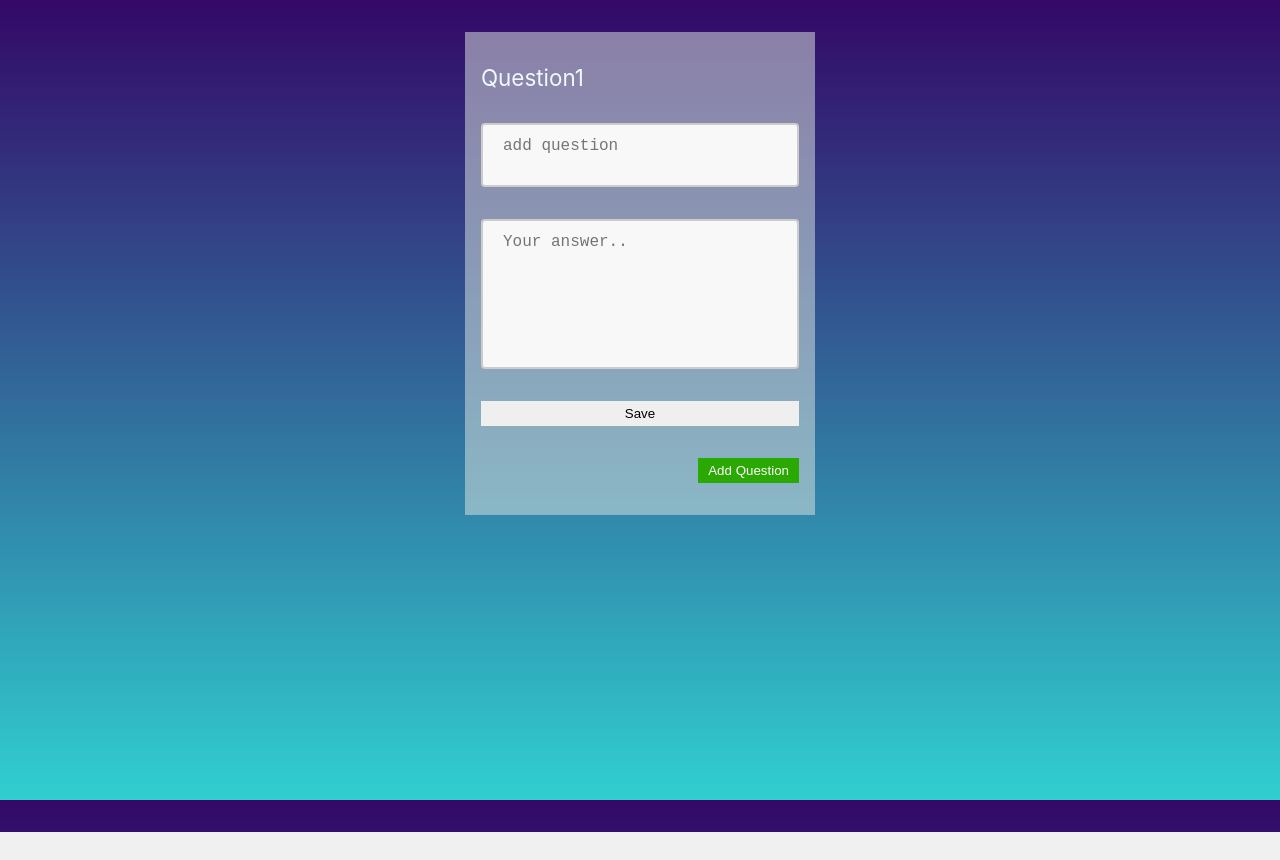
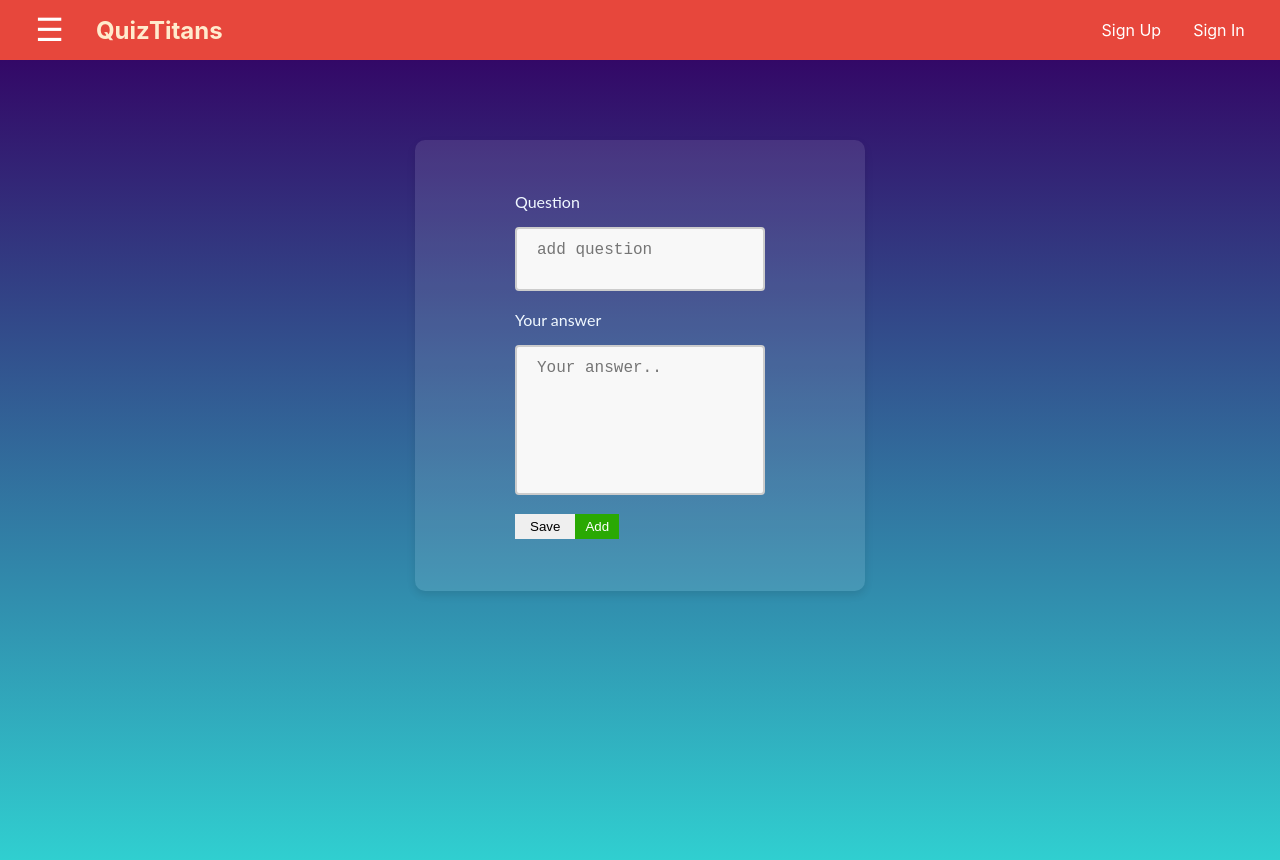
Before and after one commit to shweta-585/QuizTitans_SDS, a React (Create React App) app in the folder frontend/: page /create in a window 1280 px wide. Before the commit the page ends 832 px from the top, so only its background shows below. Built offline with nearby package versions, Linux system fonts and the light colour scheme.

Commit message:
update navbar

```diff
--- a/frontend/src/App.js
+++ b/frontend/src/App.js
@@ -1,4 +1,4 @@
-import { Container } from "@mui/material";
+// import { Container } from "@mui/material";
 import MyNavbar from "./WebParts/newnav";
 import MyCarousel from "./WebParts/myCarousel";
 import MyHeroes from "./WebParts/MyHeroes";
@@ -12,9 +12,8 @@ function App() {
   <>
 
     <Router>
-    <Container>
+      <Routes>
 
-      <Routes>
         <Route path="/" element={ <MyLogin /> }/>
 
         <Route path="/home" element={
@@ -24,11 +23,17 @@ function App() {
             <MyCarousel />
           </>
         } />
-        <Route path="/create" element={<CreateQuiz />} />
+
+        <Route path="/create" element={
+          <>
+            <MyNavbar />
+            <CreateQuiz />
+          </>
+        } />
+
       </Routes>
+    </Router>
 
-    </Container>
-    </Router>
   </>
   );
 }
--- a/frontend/src/WebParts/myLogin.jsx
+++ b/frontend/src/WebParts/myLogin.jsx
@@ -14,16 +14,16 @@ const MyLogin = () => {
 
   return (
     <>
-      <div className="container">
+      <div className="login-container">
         <div className="login-box">
 
-          <form onSubmit={handleSubmit(onSubmit)}>
+          <form className='login-form' onSubmit={handleSubmit(onSubmit)}>
 
             <div className="username">
                 <input {...register("email", { required: true })}
                   type="email"
                   placeholder="Username"
-                  className='form-input'
+                  className='login-input'
                 />
                 { errors.email && <div>Username is required</div> }
             </div>
@@ -32,12 +32,12 @@ const MyLogin = () => {
                 <input {...register("password", { required: true , minLength: 3})}
                   type="password"
                   placeholder="Password"
-                  className='form-input'
+                  className='login-input'
                 />
                 { errors.password && <div style={{color:'white'}}>Password length should be minimum 6</div> }
             </div>
 
-            <button disabled={isSubmitting} type="submit" value="login">Login</button>
+            <button className='login-btn' disabled={isSubmitting} type="submit" value="login">Login</button>
           </form>
         </div>
      </div>
--- a/frontend/src/WebParts/myQuiz.jsx
+++ b/frontend/src/WebParts/myQuiz.jsx
@@ -4,15 +4,27 @@ import '../styles/quiz.css'
 const CreateQuiz = () => {
   return (
     <div>
-      <div className="container">
-        <div className="quiz-main">
-          <div className="question">
-              <label>Question1 </label>
-              <textarea className="ques" type="text" placeholder="add question"/>
-              <textarea className="answer" type="text" placeholder='Your answer..'></textarea>
-              <input type='submit' value={'Save'} className='save-ques'/>
-              <input type='submit' name='newQuestion' value={'Add Question'} className='add-ques'/>
-          </div>
+      <div className="quiz-container">
+        <div className="quiz-box">
+
+          <form className='quiz-form'>
+
+            <div>
+              <label>Question </label>
+              <textarea className="quiz-input ques" type="text" placeholder="add question"/>
+            </div>
+
+            <div>
+              <label>Your answer </label>
+              <textarea className="quiz-input ans" type="text" placeholder='Your answer..'></textarea>
+            </div>
+
+            <button type='submit' value={'Save'} className='save-ques'>Save</button>
+
+            <button type='submit' name='newQuestion' className='add-ques'>Add</button>
+
+          </form>
+
         </div>
     </div>
     </div>
--- a/frontend/src/WebParts/newnav.jsx
+++ b/frontend/src/WebParts/newnav.jsx
@@ -47,7 +47,7 @@
               <IconButton>
                 <HomeIcon />
               </IconButton>
-              <Button component={Link} to='/'>Home</Button>
+              <Button component={Link} to='/home'>Home</Button>
             </Box>
 
             <Box display="flex" alignItems="center" justifyContent="flex-start" mb={2}>
@@ -68,7 +68,7 @@
               <IconButton>
                 <LogoutIcon />
               </IconButton>
-              <Button component={Link} to='/logout'>Log Out</Button>
+              <Button component={Link} to='/'>Log Out</Button>
             </Box>
           </Box>
         </Drawer>
--- a/frontend/src/index.js
+++ b/frontend/src/index.js
@@ -11,7 +11,7 @@ root.render(
       domain='dev-lgfh33tsshamobc2.us.auth0.com'
       clientId='AnUf8tGfLvXHfCIXLoFmsdh7wsilh5pa'
       authorizationParams={{
-        redirect_uri: window.location.origin
+        redirect_uri: "http://localhost:3000/create"
       }}
     >
       <App />
--- a/frontend/src/styles/login.css
+++ b/frontend/src/styles/login.css
@@ -3,22 +3,15 @@
     padding: 0;
     box-sizing: border-box;
 }
-.container{
+.login-container {
     height: 100vh;
-    width: 100%;
-    color: aliceblue;
-}
-body {
     background-image: linear-gradient(to top, #30cfd0 0%, #330867 100%);
-    font-family: sans-serif;
     font-family: 'Lato';
     display: flex;
     justify-content: center;
-    align-items: center;
-    height: 100vh;
-    margin: 0;
 }
 .login-box {
+    height: 40vh;
     border-radius: 10px;
     box-shadow: 0 4px 8px rgba(0, 0, 0, 0.1);
     text-align: center;
@@ -27,14 +20,13 @@ body {
     padding: 20px;
     box-shadow: 0 4px 8px rgba(0, 0, 0, 0.1);
     background-color: #ffffff1a;
-    margin-top: 30vh;
+    margin-top: 10vh;
 }
-form{
+.login-form{
     padding: 2rem 5rem;
     text-align: center;
 }
-
-input[type="email"], input[type="password"] {
+.login-input{
     font-size: 1rem;
     width: 100%;
     padding: 0.8rem;
@@ -48,7 +40,7 @@ input:focus{
 outline: none;
 border: 2px solid rgb(197, 215, 251);
 }
-button {
+.login-btn {
 position: relative;
 width: 100%;
 padding: 0.8rem;
--- a/frontend/src/styles/quiz.css
+++ b/frontend/src/styles/quiz.css
@@ -3,20 +3,32 @@
     padding: 0;
     box-sizing: border-box;
 }
-.container{
-    width: 100%;
-    margin: auto;
-}
-.quiz-main{
-    margin-top: 4rem;
+.quiz-container{
+    height: 100vh;
+    background-image: linear-gradient(to top, #30cfd0 0%, #330867 100%);
+    font-family: 'Lato';
     display: flex;
     justify-content: center;
-    align-items: center;
+    color: aliceblue;
 }
-label{
+.quiz-box{
+    height: fit-content;
+    border-radius: 10px;
+    box-shadow: 0 4px 8px rgba(0, 0, 0, 0.1);
+    text-align: center;
+    max-width: 450px;
+    margin: 0 auto;
+    padding: 20px;
+    box-shadow: 0 4px 8px rgba(0, 0, 0, 0.1);
+    background-color: #ffffff1a;
+    margin-top: 10vh;
+}
+.quiz-form{
+    padding: 2rem 5rem;
     text-align: left;
 }
-textarea {
+.quiz-input {
+    margin: 1rem 0rem;
     width: 100%;
     height: 150px;
     padding: 12px 20px;
@@ -25,16 +37,6 @@ textarea {
     background-color: #f8f8f8;
     font-size: 16px;
     resize: none;
-  }
-.question{
-    display: flex;
-    flex-direction: column;
-    gap: 2rem;
-    background-color: rgba(215, 225, 221, 0.532);
-    padding: 2rem 1rem;
-    width: 350px;
-    font-size: 1.4rem;
-    border: none;
 }
 .ques{
     height: max-content;
```
Also changed, not shown: frontend/src/WebParts/mynavbar.jsx (deleted, +0 -85 lines).
